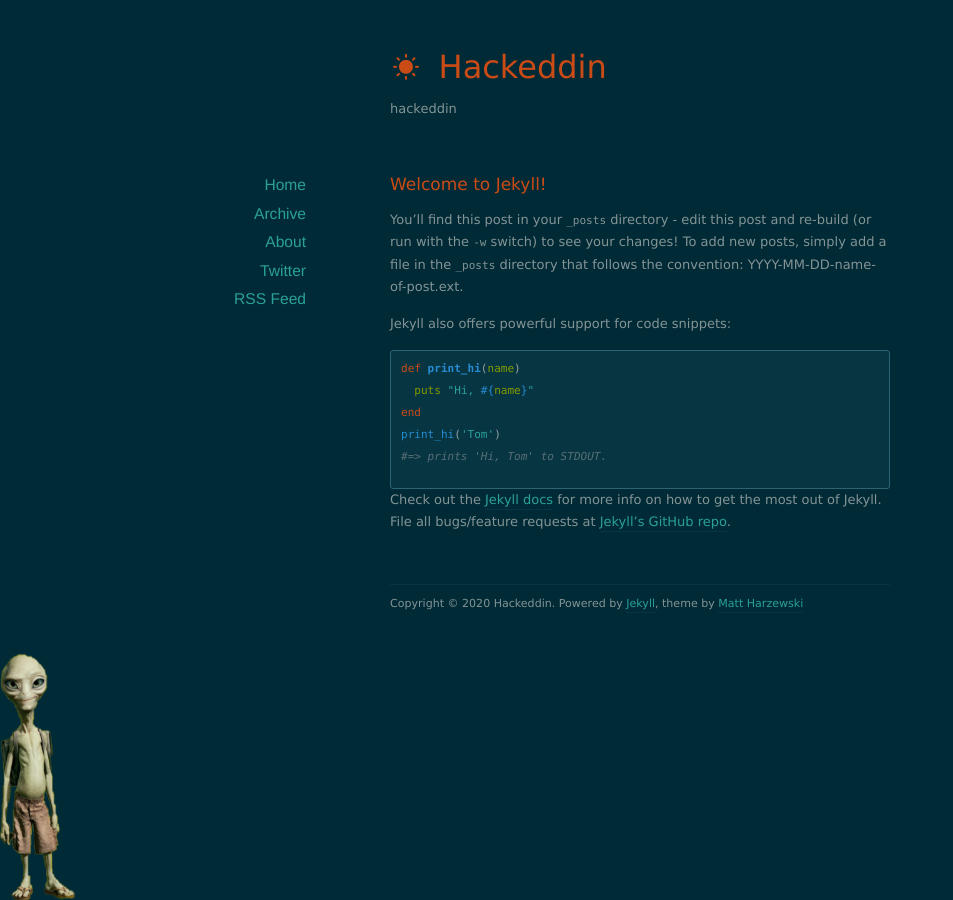
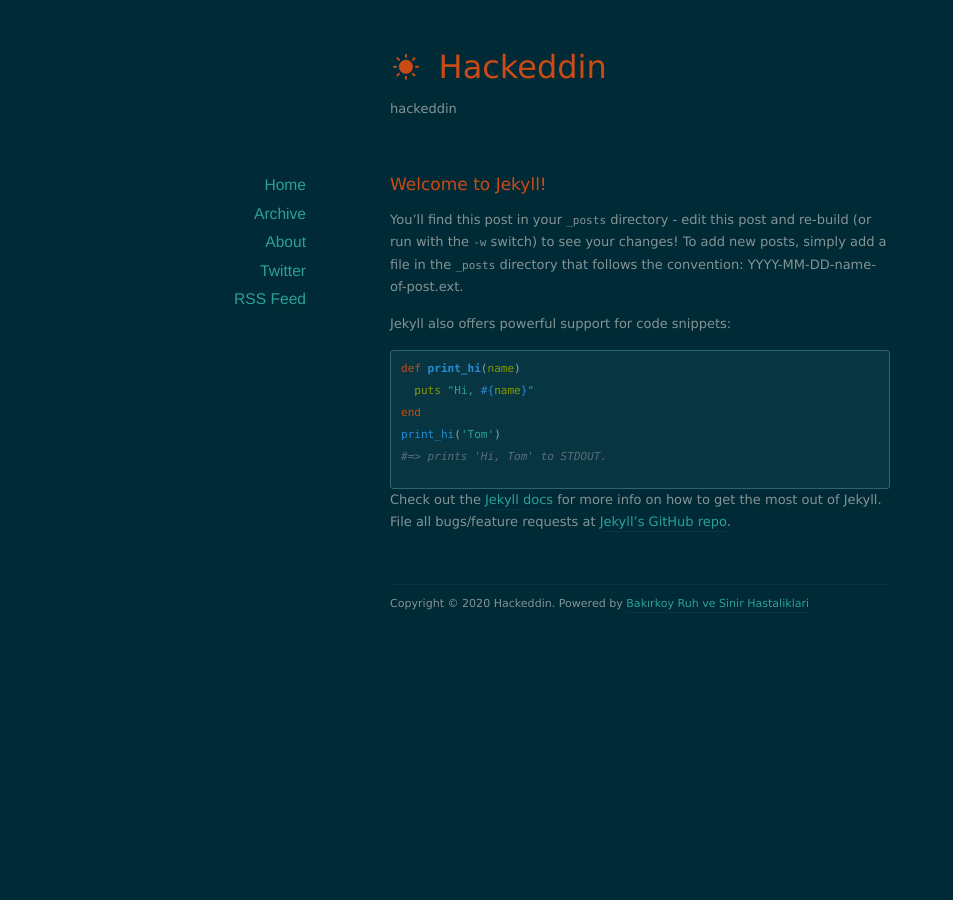
Before and after one commit to hackeddin/blog, a Jekyll site: the page built from index.html, in a window 1280 px wide. Shown: the whole page, without its empty margins (0-953 px from the left). Built offline with Jekyll 4.4.1, drawn with Linux system fonts in a browser that asks for light colours; nearby versions of some CDN libraries; the list of posts is cut into pages by our own code.

Commit message:
Update default.html

```diff
--- a/_layouts/default.html
+++ b/_layouts/default.html
@@ -55,7 +55,7 @@
 
 
   <footer id="footer">
-    <p class="copyright">Copyright &copy; {{ site.time | date: '%Y' }} {{ site.name }}. Powered by <a href="http://jekyllrb.com">Jekyll</a>, theme by <a href="http://www.webmaster-source.com">Matt Harzewski</a></p>
+    <p class="copyright">Copyright &copy; {{ site.time | date: '%Y' }} {{ site.name }}. Powered by <a href="https://bakirkoyruhsinireah.saglik.gov.tr/">Bakırkoy Ruh ve Sinir Hastaliklari</a> </p>
   </footer>
 
 
@@ -70,6 +70,5 @@
   </script>
 
 
-  <img class="hsground" src="/images/paul.png" width="75px"></img>
 </body>
 </html>
```
